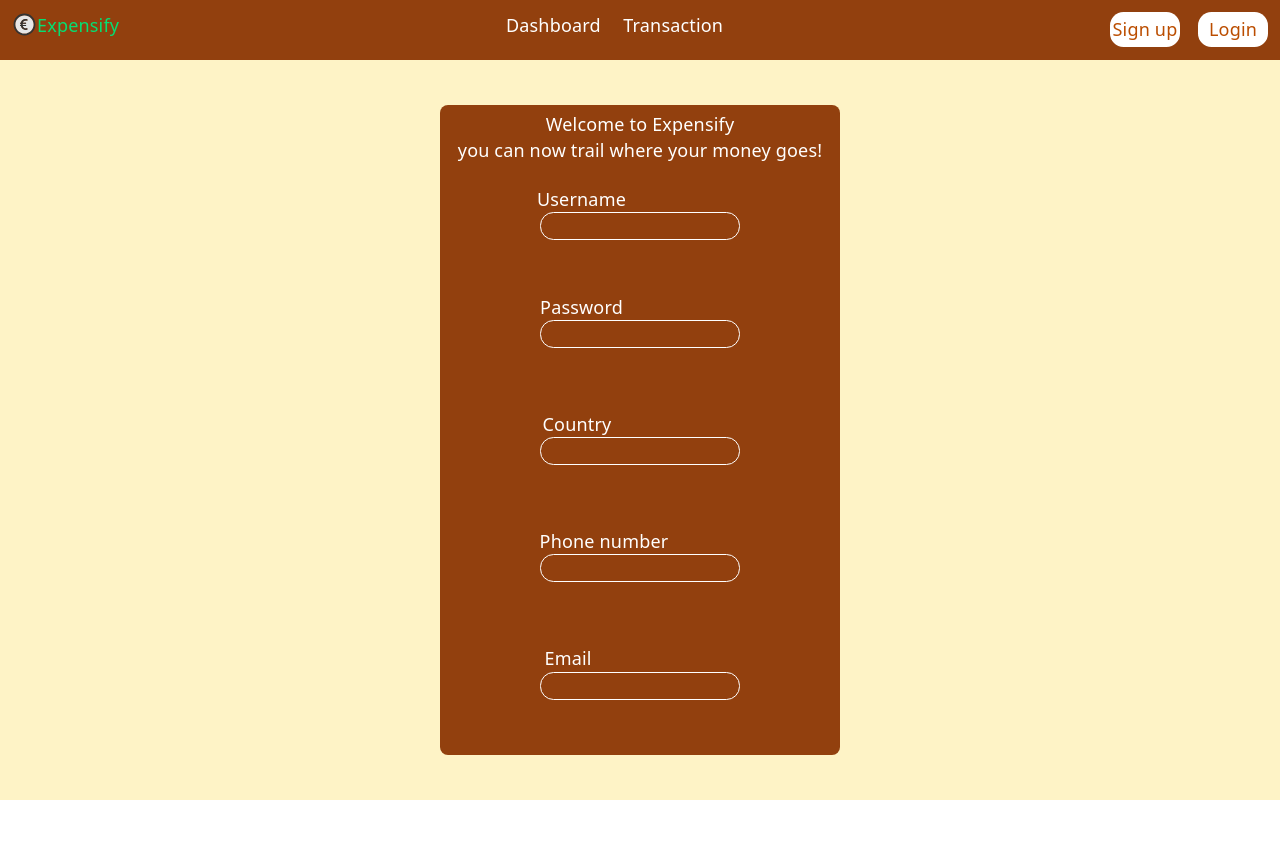
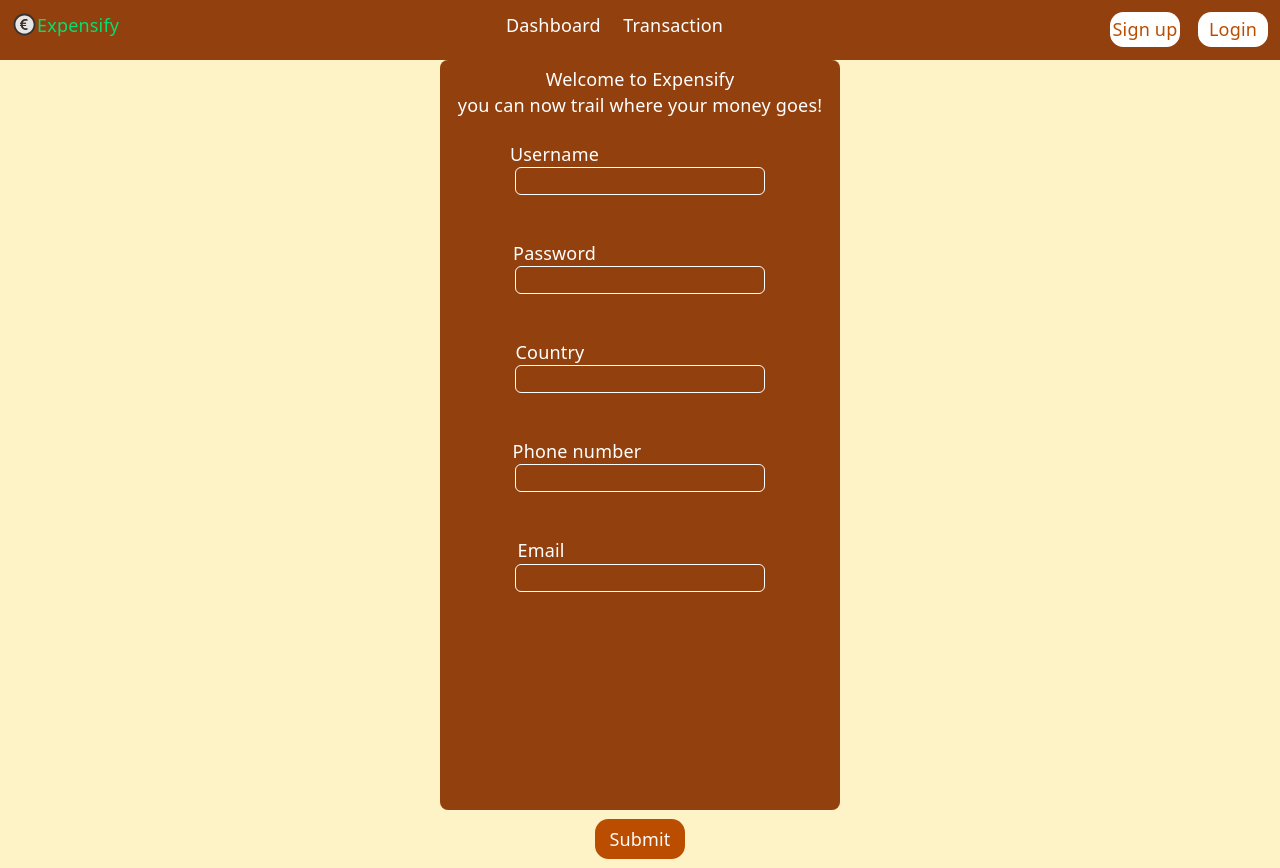
Before and after one commit to Malekith894/Expense-management-application, a React (Vite) app in the folder Expenses/: page /Signup in a window 1280 px wide. Before the commit the page ends 800 px from the top, so only its background shows below. Built offline with nearby package versions, Linux system fonts and the light colour scheme.

Commit message:
sign up page was completed.first display page is made

```diff
--- /dev/null
+++ b/Expenses/src/pages/display/display.module.css
@@ -0,0 +1,16 @@
+.wrapper{
+    display: grid;
+    grid-template-areas:
+    "content1 content2"
+    ;
+    grid-template-rows: 1fr;
+    grid-template-columns: 1fr 1fr;
+}
+
+.intro{
+    grid-area: "content2";
+}
+
+.image{
+    grid-area: "content1";
+}
--- /dev/null
+++ b/Expenses/src/pages/display/index.jsx
@@ -0,0 +1,20 @@
+import first_page from '../../assets/first_page.png'
+import styles from "./display.module.css";
+
+function Display(){
+
+
+    return(
+        <div className="bg-blue-100 h-screen flex-1 flex-col items-center justify-center">
+            <div className={styles.wrapper}>
+                <img className={styles.image} src={first_page} alt='app image' />
+                <div className={styles.intro}>
+                    <h1> Welcome to expensify! </h1>
+                    <h2> here you can track your expenses and manage your income</h2>
+                </div>
+            </div>
+        </div>
+    )
+}
+
+export default Display;
--- a/Expenses/src/pages/login/index.jsx
+++ b/Expenses/src/pages/login/index.jsx
@@ -3,10 +3,11 @@ import {useForm} from "react-hook-form"
 import {yupResolver} from "@hookform/resolvers/yup";
 import { Authcontext } from "../../context/logicon";
 import { useContext } from "react";
-import { Link } from "react-router-dom";
+import { Link,useNavigate } from "react-router-dom";
 
 function Login(){
 
+    const navigate=useNavigate()
     const {auth,setauth}=useContext(Authcontext)
 
     const schema=yup.object({
@@ -17,12 +18,8 @@ function Login(){
     const{register,handleSubmit,formState:{errors}}=useForm({resolver:yupResolver(schema)})
     function onSubmit(values){
         console.log({values,errors})
-    }
-
-    function handlelogin(){
-        if(Object.keys(errors).length==0){
-            setauth(true)
-        }
+        setauth(true)
+        navigate("/")
     }
 
     return(
@@ -42,7 +39,7 @@ function Login(){
                                 {errors.password && <span className="text-red-600">{errors.password.message}</span>}
                             </div>
                             <div>
-                                <button onClick={handlelogin} className="w-[80px] h-[50px] bg-emerald-300 rounded-xl">Login</button>
+                                <button type="submit" className="w-[80px] h-[50px] bg-emerald-300 rounded-xl">Login</button>
                             </div>
                         </div>
                     </div>
--- a/Expenses/src/pages/signup/index.jsx
+++ b/Expenses/src/pages/signup/index.jsx
@@ -2,45 +2,67 @@ import styles from './signup.module.css'
 import { useForm } from 'react-hook-form'
 import { yupResolver } from '@hookform/resolvers/yup'
 import * as yup from "yup"
+import { useContext } from 'react'
+import { Authcontext } from '../../context/logicon'
+import { useNavigate } from 'react-router-dom';
 
 
 function Signup(){
 
+    const {auth,setauth}=useContext(Authcontext);
+    const navigate=useNavigate();
     const schema=yup.object({
-
+        username:yup.string().required().min(6).max(15),
+        password:yup.string().required().min(8),
+        country:yup.string().required(),
+        phone:yup.string().required().min(13),
+        email:yup.string().required().email()
     })
 
     const {register,handleSubmit,formState:{errors}}=useForm({resolver:yupResolver(schema)})
 
+    function onsubmit(values){
+        console.log({values,errors})
+        setauth(true)
+        navigate("/")
+
+    };
+
 
     return(
         <div className=" bg-amber-100 flex-1 flex items-center justify-center">
-            <form >
+            <form onSubmit={handleSubmit(onsubmit)}>
             <div className={styles.wrapper}>
                 <h2>Welcome to Expensify<br></br> you can now trail where your money goes!</h2>
 
                 <h3></h3>
                 <div className='flex flex-col items-center m-5'>
-                    <label className='pr-26' htmlFor='username'>Username</label>
-                    <input className='border rounded-xl w-[200px]' {...register("username")} id='username'/>
+                    <label className='pr-38' htmlFor='username'>Username</label>
+                    <input className='pl-1 border rounded-[6px] w-[250px]' {...register("username")} id='username'/>
+                    {errors.username && <span className='text-red-600'>{errors.username.message}</span>}
                 </div>
-                <div className='flex flex-col items-center m-7'>
-                    <label className='pr-26' htmlFor='password'>Password</label>
-                    <input className='border rounded-xl w-[200px]' {...register("password")} id='password'/>
+                <div className='flex flex-col items-center m-5'>
+                    <label className='pr-38' htmlFor='password'>Password</label>
+                    <input className='pl-1 border rounded-[6px] w-[250px]' {...register("password")} id='password'/>
+                    {errors.password && <span className='text-red-600'>{errors.password.message}</span>}
                 </div>
-                <div className='flex flex-col items-center m-7'>
-                    <label className='pr-28' htmlFor='country'>Country</label>
-                    <input className='border rounded-xl w-[200px]' {...register("country")} id='country'/>
+                <div className='flex flex-col items-center m-5'>
+                    <label className='pr-40' htmlFor='country'>Country</label>
+                    <input className='pl-1 border rounded-[6px] w-[250px]' {...register("country")} id='country'/>
+                    {errors.country && <span className='text-red-600'>{errors.country.message}</span>}
                 </div>
-                <div className='flex flex-col items-center m-7'>
-                    <label className='pr-16' htmlFor='phone'>Phone number</label>
-                    <input className='border rounded-xl w-[200px]' {...register("phone")} id='phone'/>
+                <div className='flex flex-col items-center m-5'>
+                    <label className='pr-28' htmlFor='phone'>Phone number</label>
+                    <input className='pl-1 border rounded-[6px] w-[250px]' {...register("phone")} id='phone'/>
+                    {errors.phone && <span className='text-red-600'>please enter a valid Phone enumber</span>}
                 </div>
-                <div className='flex flex-col items-center m-7'>
-                    <label className='pr-32' htmlFor='email'>Email</label>
-                    <input className='border rounded-xl w-[200px]' {...register("email")} id='email'/>
+                <div className='flex flex-col items-center m-5'>
+                    <label className='pr-44' htmlFor='email'>Email</label>
+                    <input className='pl-1 border rounded-[6px] w-[250px]' {...register("email")} id='email'/>
+                    {errors.email && <span className='text-red-600'>{errors.email.message}</span>}
                 </div>
             </div>
+            <button type='submit' className='m-2 text-gray-50 rounded-xl w-[90px] h-[40px] bg-amber-700'>Submit</button>
             </form>
         </div>
     )
--- a/Expenses/src/pages/signup/signup.module.css
+++ b/Expenses/src/pages/signup/signup.module.css
@@ -1,6 +1,6 @@
 .wrapper{
     width:400px;
-    height: 650px;
+    height: 750px;
     background-color: #92400e;
     border-radius: 8px;
     color: white;
```
Also changed, not shown: Expenses/src/routes/index.jsx (+6 -1 lines), Expenses/src/assets/first_page.png (added).
